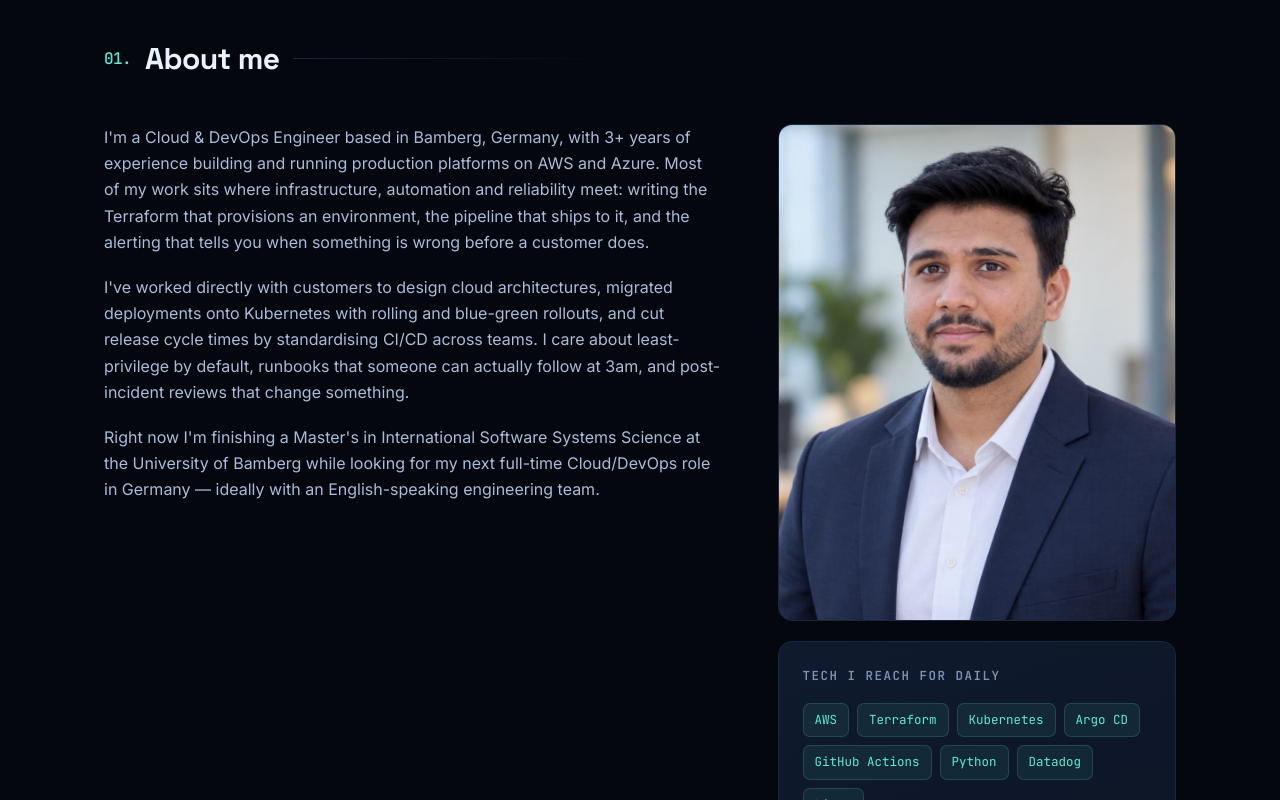
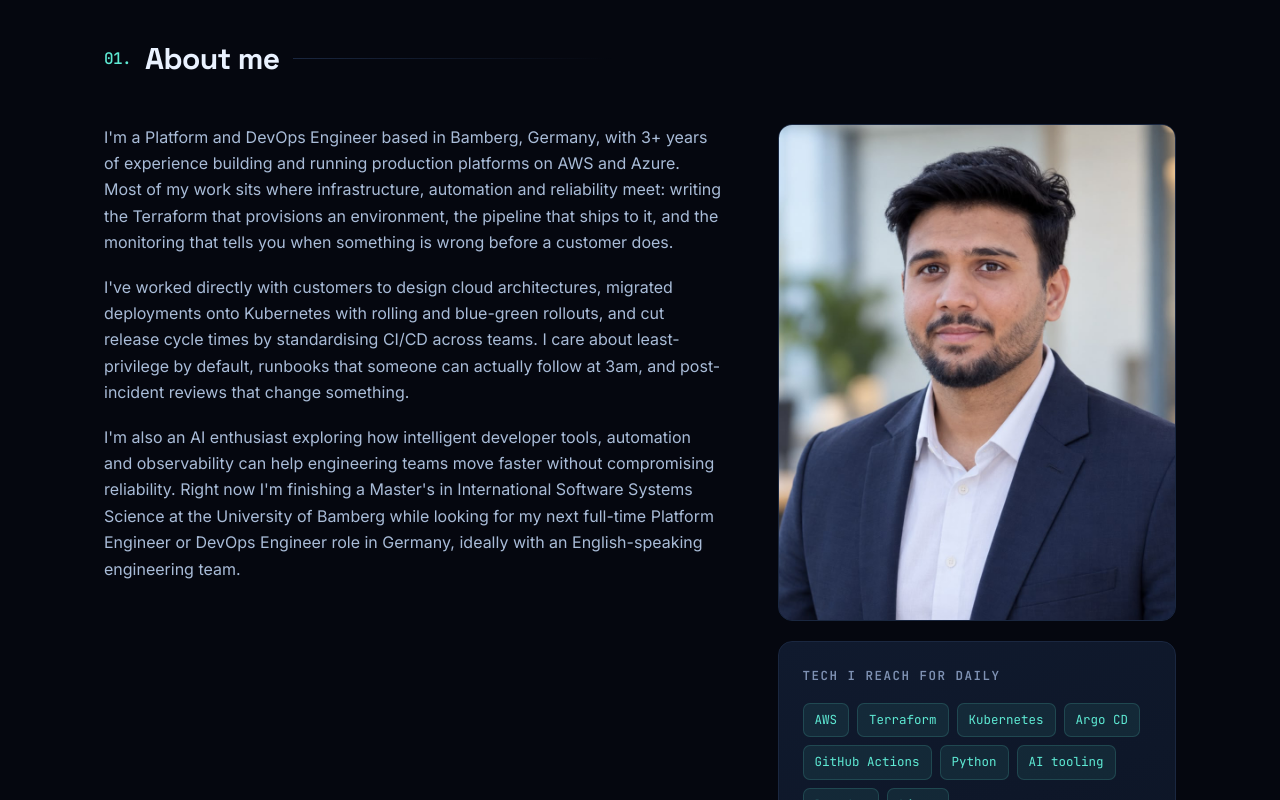
Before and after one commit to mohasinmudassar/mohasinmudassar.github.io, a Next.js app: page / in a window 1280 px wide. Shown: the part 1120-1920 px from the top of the page. Built offline with nearby package versions, Linux system fonts and the light colour scheme.

Commit message:
Updating links and content

```diff
--- a/src/components/About.tsx
+++ b/src/components/About.tsx
@@ -30,7 +30,7 @@
                 ))}
               </div>
               <p className="availability">
-                <b>Open to work</b> — full-time Platform Engineer / Site Reliability Engineer roles in Germany,
+                <b>Open to work</b> — full-time Platform Engineer / DevOps Engineer roles in Germany,
                 English-speaking teams welcome. Reach me at{" "}
                 <a href={`mailto:${site.email}`} style={{ color: "var(--accent)" }}>
                   {site.email}
--- a/src/components/Contact.tsx
+++ b/src/components/Contact.tsx
@@ -9,7 +9,7 @@
         <h2 className="reveal">Get in touch</h2>
         <p className="reveal">
           I&rsquo;m looking for a full-time Platform Engineer or Site Reliability Engineer role in Germany and I read every message.
-          Hiring, collaborating, or just want to talk Terraform — my inbox is open.
+          Hiring, collaborating, or want to talk about Terraform, AI-assisted developer tooling, or reliable production systems — my inbox is open.
         </p>
 
         <div className="contact-actions reveal">
--- a/src/components/Projects.tsx
+++ b/src/components/Projects.tsx
@@ -1,4 +1,4 @@
-import { projects, site } from "@/data/content";
+import { projects } from "@/data/content";
 import DiagramFigure from "./DiagramFigure";
 import { ArrowIcon, ExternalIcon, GitHubIcon } from "./Icons";
 
--- a/src/data/content.ts
+++ b/src/data/content.ts
@@ -33,9 +33,9 @@
 
 export const about = {
   paragraphs: [
-    "I'm a Cloud & DevOps Engineer based in Bamberg, Germany, with 3+ years of experience building and running production platforms on AWS and Azure. Most of my work sits where infrastructure, automation and reliability meet: writing the Terraform that provisions an environment, the pipeline that ships to it, and the alerting that tells you when something is wrong before a customer does.",
+    "I'm a Platform and DevOps Engineer based in Bamberg, Germany, with 3+ years of experience building and running production platforms on AWS and Azure. Most of my work sits where infrastructure, automation and reliability meet: writing the Terraform that provisions an environment, the pipeline that ships to it, and the monitoring that tells you when something is wrong before a customer does.",
     "I've worked directly with customers to design cloud architectures, migrated deployments onto Kubernetes with rolling and blue-green rollouts, and cut release cycle times by standardising CI/CD across teams. I care about least-privilege by default, runbooks that someone can actually follow at 3am, and post-incident reviews that change something.",
-    "Right now I'm finishing a Master's in International Software Systems Science at the University of Bamberg while looking for my next full-time Cloud/DevOps role in Germany — ideally with an English-speaking engineering team.",
+    "I'm also an AI enthusiast exploring how intelligent developer tools, automation and observability can help engineering teams move faster without compromising reliability. Right now I'm finishing a Master's in International Software Systems Science at the University of Bamberg while looking for my next full-time Platform Engineer or DevOps Engineer role in Germany, ideally with an English-speaking engineering team.",
   ],
   currently: [
     "AWS",
@@ -44,6 +44,7 @@
     "Argo CD",
     "GitHub Actions",
     "Python",
+    "AI tooling",
     "Datadog",
     "Linux",
   ],
```
